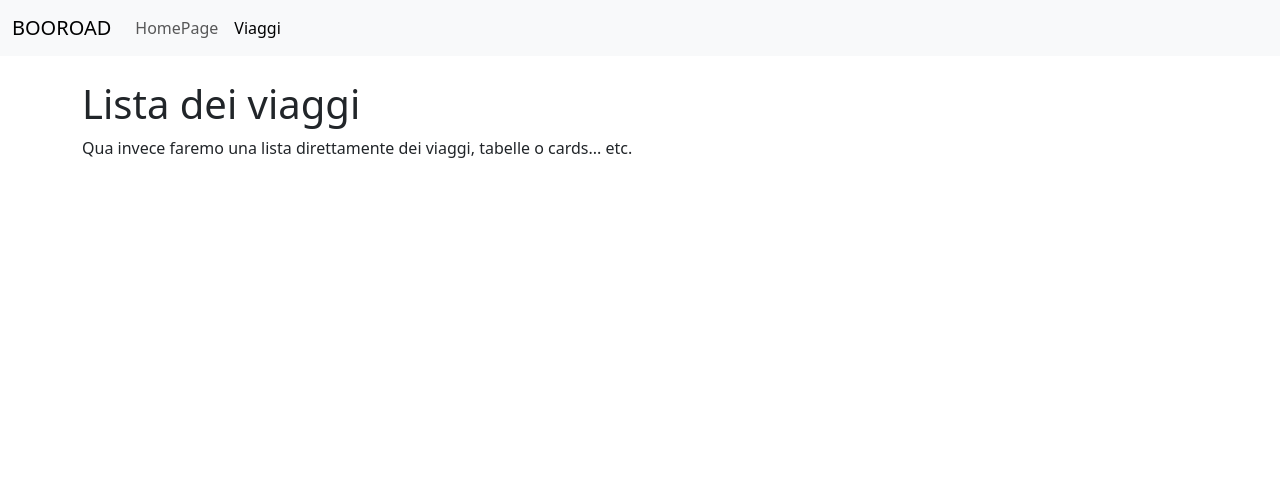
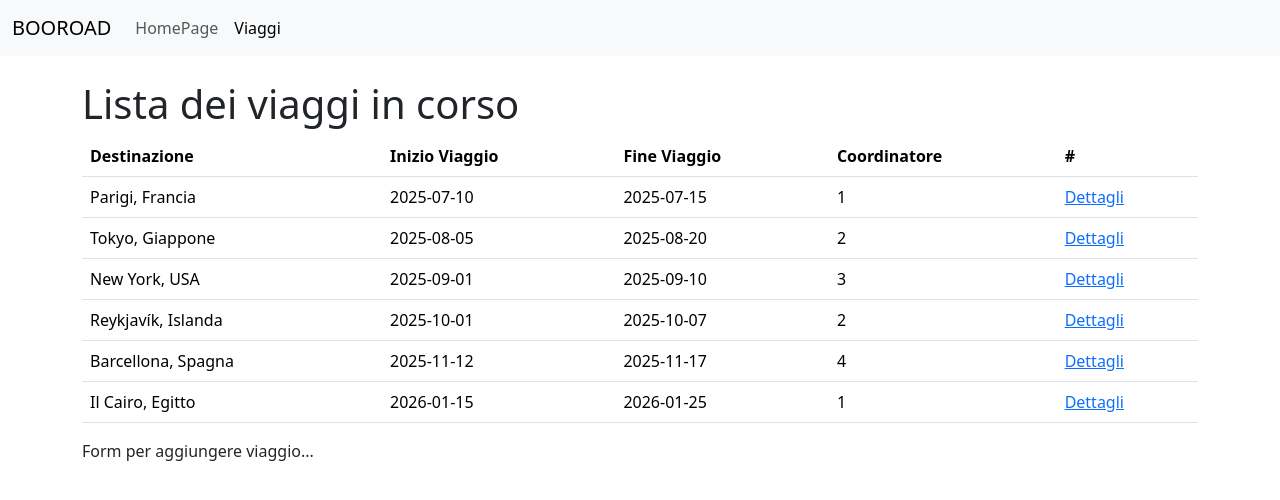
Before and after one commit to VoilaSecari/webapp-viaggi-softskill, a React (Vite) app: page /viaggi in a window 1280 px wide. Shown: the top 500 px of the page. Built offline with nearby package versions, Linux system fonts and the light colour scheme.

Commit message:
create table for travels list

```diff
--- a/src/assets/data/travels.js
+++ b/src/assets/data/travels.js
@@ -1,4 +1,4 @@
-const travels = [
+export const travels = [
   {
     id: 1,
     destination: "Parigi, Francia",
--- a/src/assets/pages/viaggi/TravelListPage.jsx
+++ b/src/assets/pages/viaggi/TravelListPage.jsx
@@ -1,11 +1,45 @@
+import { travels } from "../../data/travels.js";
+import { NavLink } from "react-router-dom";
+
 export default function TravelListPage() {
   return (
     <div className="container">
-      <h1 className="mt-4">Lista dei viaggi</h1>
-      <p>
-        Qua invece faremo una lista direttamente dei viaggi, tabelle o cards...
-        etc.
-      </p>
+      <h1 className="mt-4">Lista dei viaggi in corso</h1>
+      <section>
+        <table className="table">
+          <thead>
+            <tr>
+              <th scope="col">Destinazione</th>
+              <th scope="col">Inizio Viaggio</th>
+              <th scope="col">Fine Viaggio</th>
+              <th scope="col">Coordinatore</th>
+              <th scope="col">#</th>
+            </tr>
+          </thead>
+          <tbody>
+            {travels.map((travel) => {
+              return (
+                <>
+                  <tr key={travel.id}>
+                    <td>{travel.destination}</td>
+                    <td>{travel.startDate}</td>
+                    <td>{travel.endDate}</td>
+                    <td>{travel.coordinator}</td>
+                    <td>
+                      <NavLink to=":id" className="nav-item">
+                        Dettagli
+                      </NavLink>
+                    </td>
+                  </tr>
+                </>
+              );
+            })}
+          </tbody>
+        </table>
+      </section>
+      <section>
+        <div>Form per aggiungere viaggio...</div>
+      </section>
     </div>
   );
 }
```
